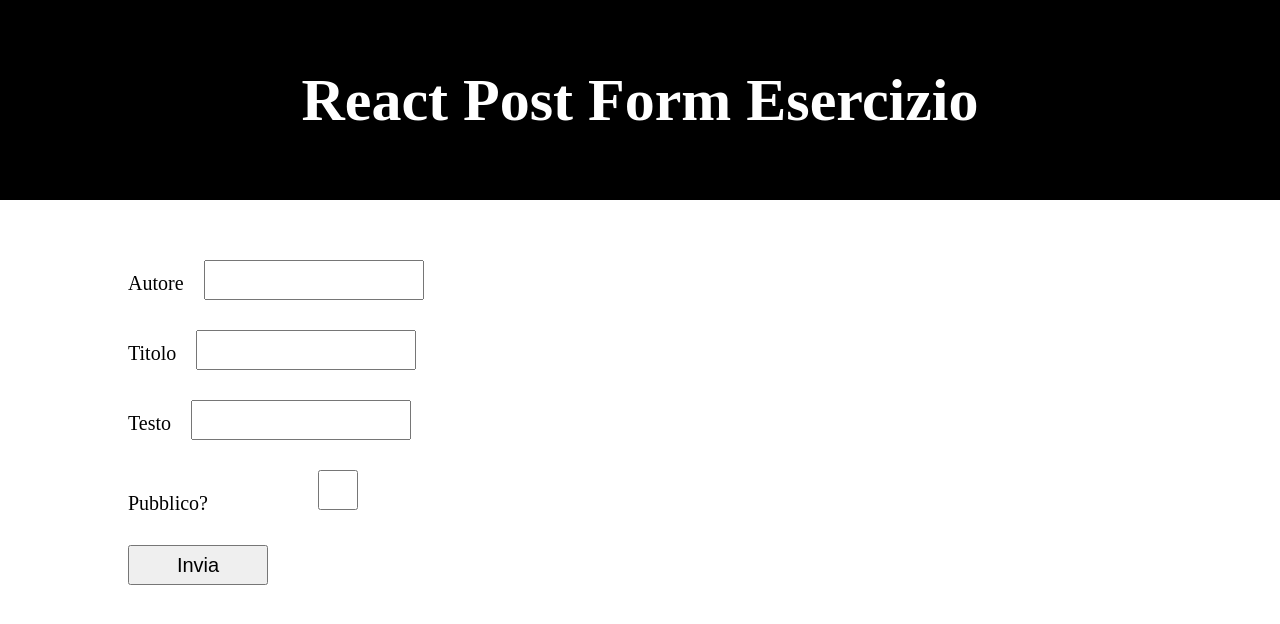
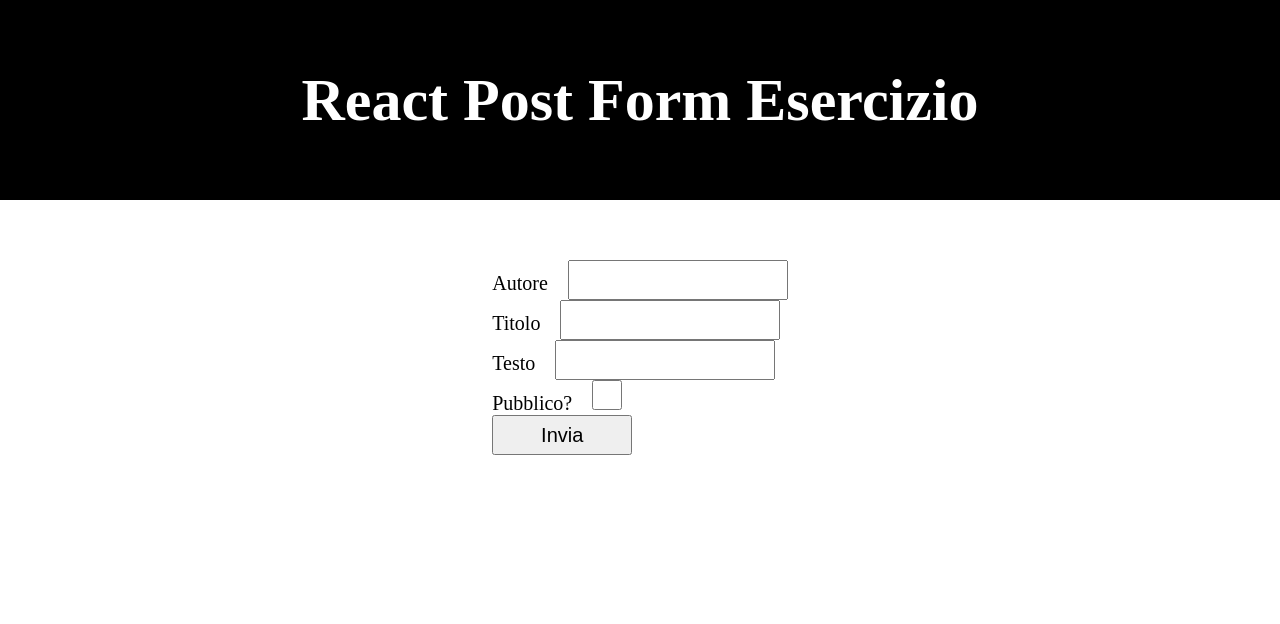
Before and after one commit to NotAlex575/react-post-form, a React (Vite) app: page / in a window 1280 px wide. Shown: the top 624 px of the page. Built offline with nearby package versions, Linux system fonts and the light colour scheme.

Commit message:
completata sezione Submit dei dati (però mi risponde solo con errore 400)

```diff
--- a/src/assets/Main.jsx
+++ b/src/assets/Main.jsx
@@ -12,6 +12,8 @@ const Main = () =>{
 
     const [dataForm, setDataForm] = useState(dataFormStarter);
 
+
+    //INPUT
     const newDataForm = (event) => {
         const { name, value, type, checked } = event.target;
 
@@ -20,51 +22,62 @@ const Main = () =>{
        })
     }
 
+    //SUBMIT
+    const submitDataForm = (event) =>{
+        event.preventDefault();
+
+        axios.post("https://67c5b4f3351c081993fb1ab6.mockapi.io/api/posts", dataForm).then((resp) =>{
+            console.log("Dati inviati con successo! ", resp.data);
+            setDataForm(dataFormStarter)
+        })
+        .catch((err) =>{
+            console.error("Dati non inviati con successo, errore: ", err)
+        })
+    }
+
     return(
         <main>
             <div className="container">
                 <div className="row">
+                    <form onSubmit={submitDataForm}>
                         <div className="col-12">
-                        <form>
                             <label>Autore</label>
                             <input className="input-text"
                              type="text"
                              name="author"
+                             value={dataForm.author}
                              onChange={newDataForm}/>
-                        </form>
                         </div>
                         <div className="col-12">
-                        <form>
                             <label>Titolo</label>
                             <input className="input-text"
                              type="text"
                              name="title"
+                             value={dataForm.title}
                              onChange={newDataForm}/>
-                        </form>
                         </div>
                         <div className="col-12">
-                        <form>
                             <label>Testo</label>
                             <input className="input-text"
                              type="text"
                              name="body"
+                            value={dataForm.body}
                              onChange={newDataForm}/>
-                        </form>
                         </div>
                         <div className="col-12">
-                        <form>
                             <label>Pubblico?</label>
-                            <input className="input-text"
+                            <input className="input-checkbox"
                              type="checkbox"
                              name="public"
+                             checked={dataForm.public}
                              onChange={newDataForm}/>
-                        </form>
                         </div>
                         <div className="col-12">
                             <div className="flex-start">
                                 <button type="submit">Invia</button>
                             </div>
                         </div>
+                    </form>
                 </div>
             </div>
         </main>
```
Lines whose indentation alone changed are shown as unchanged.
